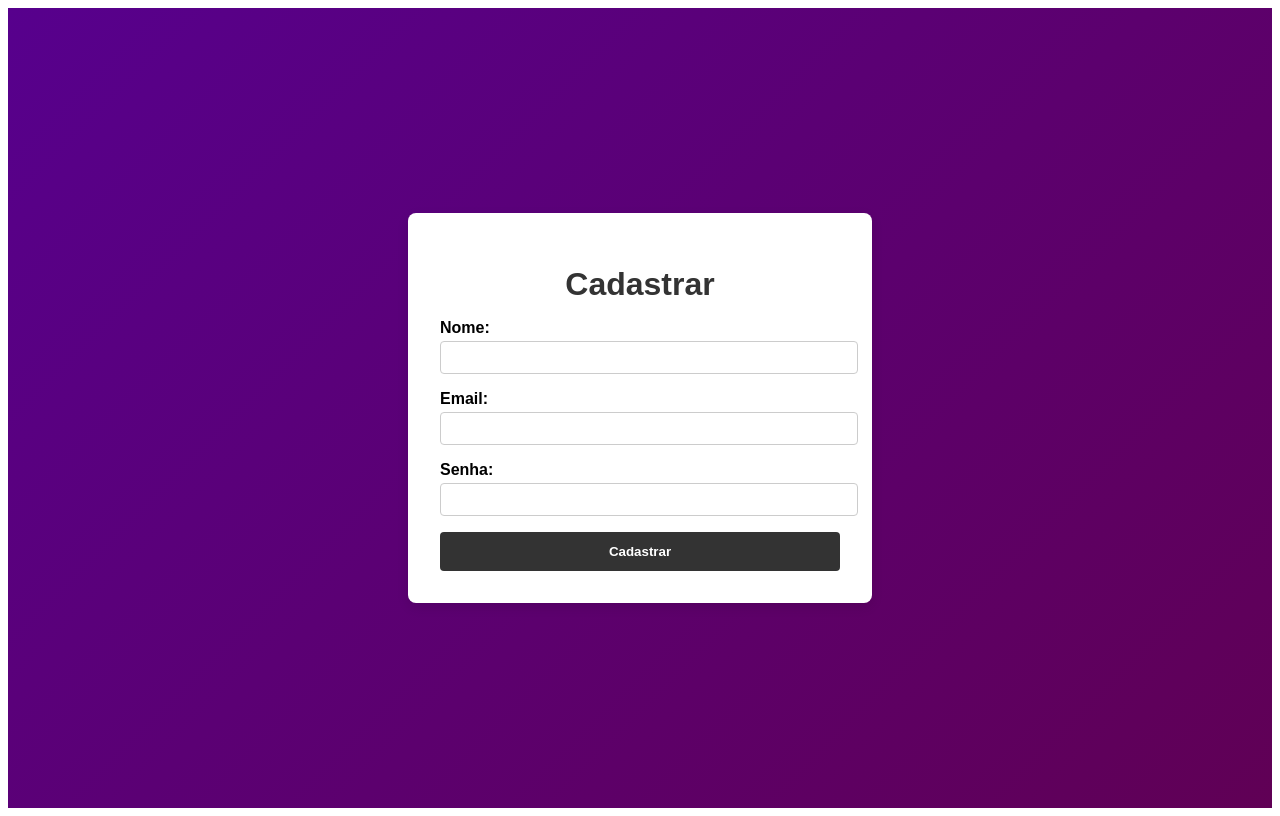
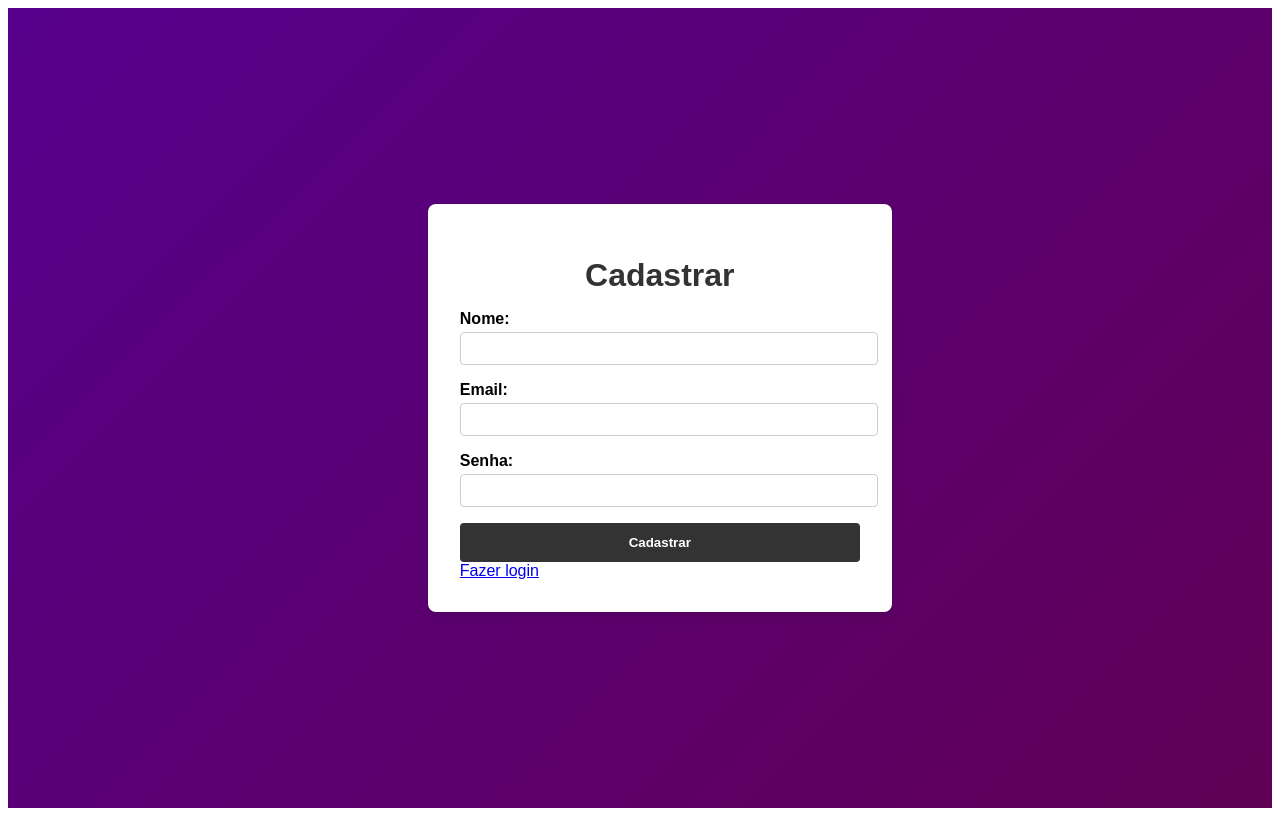
Before and after one commit to JulyeAguiar/Aulas-PTAC, a Next.js app: page /Cadastrar in a window 1280 px wide. Built offline with nearby package versions, Linux system fonts and the light colour scheme.

Commit message:
tentativa para linkagem da página cadastrar

```diff
--- a/src/app/Cadastrar/page.tsx
+++ b/src/app/Cadastrar/page.tsx
@@ -1,13 +1,17 @@
 
 'use client'
-import { useState } from "react"
+import { useState, useEffect, FormEvent } from "react"
 import Usuario from "../../../interfaces/usuario"
 import { setCookie, parseCookies } from 'nookies'
+import { ApiURL } from "../../../config"
+import { useRouter } from "next/navigation"
 
 const Cadastrar = () => {
   const [nome, setNome] = useState<string>()
   const [senha, setSenha] = useState<string>()
   const [email, setEmail] = useState<string>()
+  const [error, setError] = useState("");
+  const router = useRouter()
   const [usuario, setUsuario] = useState<Usuario>({
     nome: '',
     email: '',
@@ -39,9 +43,47 @@ const Cadastrar = () => {
     console.log(usuario)
   }
 
+  const handleSubmit = async (e: FormEvent) => {
+    e.preventDefault();
+    try {
+
+      const response = await fetch(`${ApiURL}/auth/cadastro`, {
+        method: 'POST',
+        headers: {
+          'Content-Type': 'application/json'
+        },
+        body: JSON.stringify(usuario)
+      })
+
+      if (response) {
+
+        const data = await response.json();
+        const { erro, mensagem }= data
+
+        console.log(data)
+
+        if (erro) {
+          setError(mensagem)
+          console.log("tá errado aqui zé")
+        }
+        else{
+          router.push('/cadastrar')
+        }
+
+      }
+    } catch (error) {
+      console.error('Erro na requisicao', error)
+    }
+
+    console.log('Email:', email);
+    console.log('Senha:', senha);
+    console.log('Nome:', nome);
+  };
+
   return (
 
     <div className="register-container">
+          <form onSubmit={handleSubmit}>
       <div className="register-form">
 
         <h1 className="register-title">Cadastrar</h1>
@@ -55,9 +97,12 @@ const Cadastrar = () => {
         <label htmlFor="senha" className="register-label">Senha:</label>
         <input id="senha" type="password" value={senha} onChange={(e) => alterar_Senha(e.target.value)} className="register-input" />
 
-        <button className="register-button">Cadastrar</button>
+        <button className="register-button" onSubmit={handleSubmit}>Cadastrar</button>
+
+        <a href="/login">Fazer login</a>
 
       </div>
+</form>
     </div>
   )
 }
```
